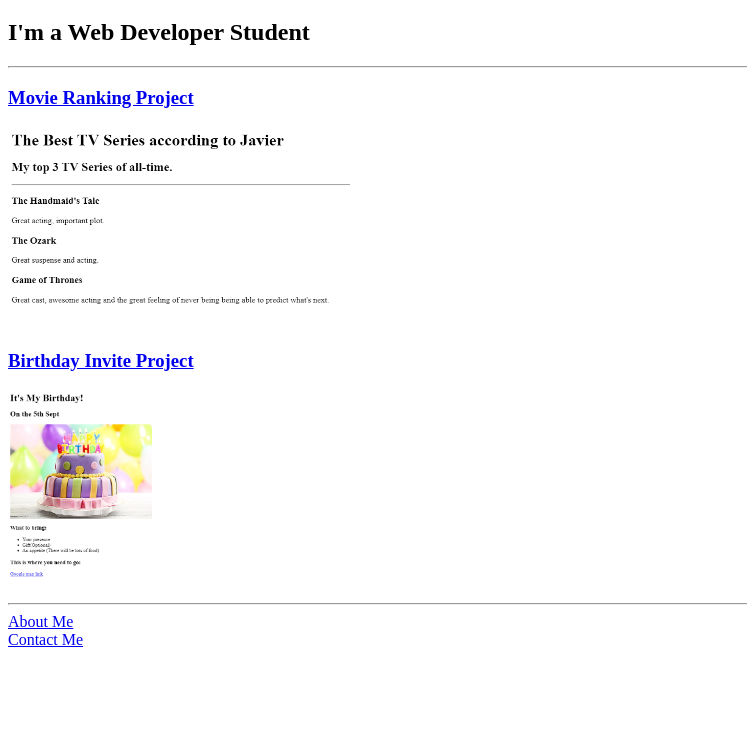
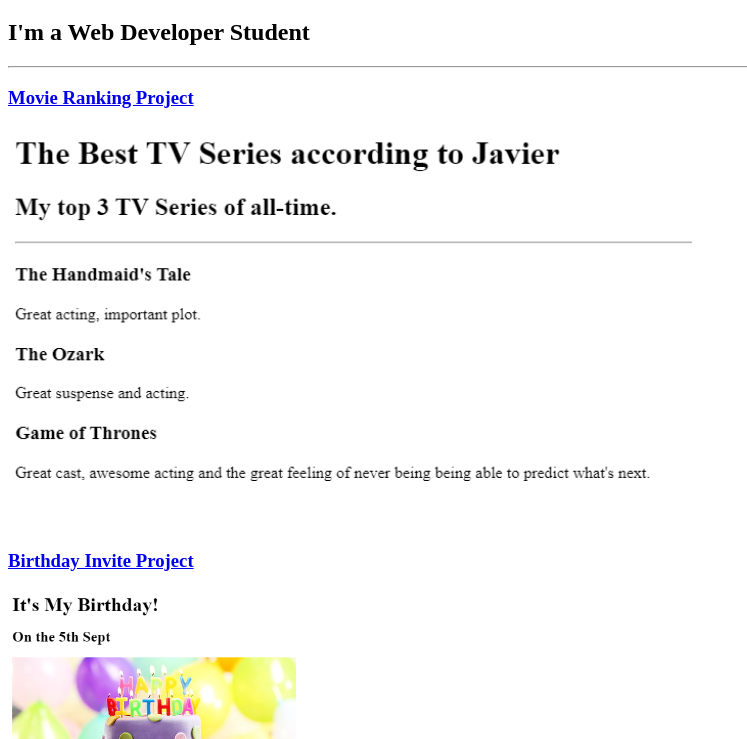
Before and after one commit to Javuski/html-portfolio, a plain HTML site: page index.html in a window 1280 px wide. Shown: the part 61-800 px from the top of the page, without its empty margins (0-747 px from the left). Drawn offline with Linux system fonts and the light colour scheme.

Commit message:
Update index.html

```diff
--- a/index.html
+++ b/index.html
@@ -1,25 +1,9 @@
-<!-- TODO 1: Create the HTML Boilerplate -->
-
-<!-- TODO 2: Add Your previous projects' HTML into the public folder -->
-
-<!-- TODO 3: Take screenshots of your project previews and add the images to the images folder -->
-
-<!-- TODO 4: Add titles/subtitles etc. -->
-
-<!-- TODO 5: Add a link to the project pages -->
-
-<!-- TODO 6: Add images to show the project previews
-HINT for TODO 6: You can use the height attribute set to 200 to make the image smaller:
-https://developer.mozilla.org/en-US/docs/Web/HTML/Element/img#attr-height -->
-
-<!-- TODO 7: Add the Contact Me and About Me page links -->
-
 <!DOCTYPE html>
 <html lang="en">
 
 <head>
   <meta charset="UTF-8">
-  <title>Angela's Portfolio</title>
+  <title>Javier's Portfolio</title>
 </head>
 
 <body>
@@ -27,9 +11,9 @@ https://developer.mozilla.org/en-US/docs/Web/HTML/Element/img#attr-height -->
   <h2>I'm a Web Developer Student</h2>
   <hr />
   <h3><a href="./public/movie-ranking.html">Movie Ranking Project</a></h3>
-  <img src="./assets/images/movie-ranking.png" height="200" alt="movie ranking project preview"/>
+  <img src="./assets/images/movie-ranking.png" height="400" alt="movie ranking project preview"/>
   <h3><a href="./public/birthday-invite.html">Birthday Invite Project</a></h3>
-  <img src="./assets/images/birthday.png" height="200" alt="birthday invite project preview"/>
+  <img src="./assets/images/birthday.png" height="400" alt="birthday invite project preview"/>
   <hr />
   <a href="./public/about.html">About Me</a>
   <br />
```
